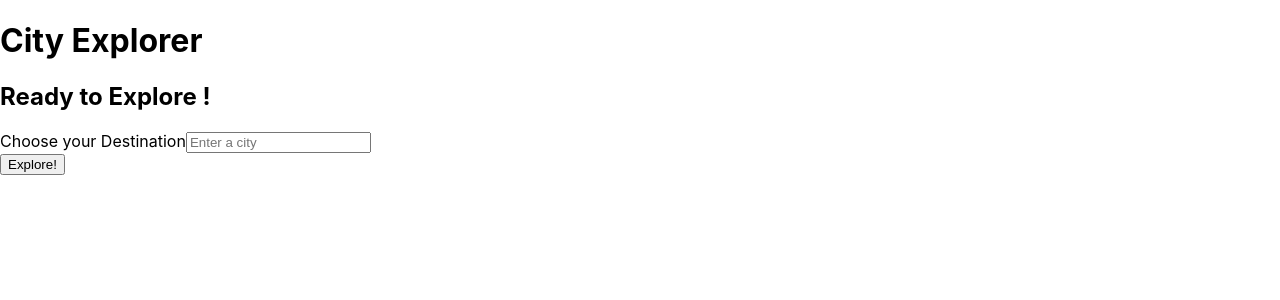
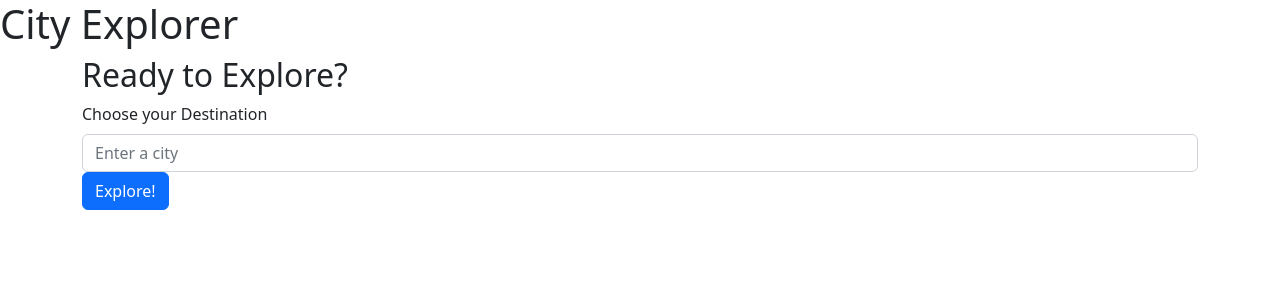
Before and after one commit to chillgatez/city-explorer, a React (Create React App) app in the folder city_explorer/: page / in a window 1280 px wide. Shown: the top 300 px of the page. Built offline with nearby package versions, Linux system fonts and the light colour scheme.

Commit message:
lab 6 close out

```diff
--- a/city_explorer/src/Header.js
+++ b/city_explorer/src/Header.js
@@ -1,4 +1,5 @@
 import React from 'react';
+import 'bootstrap/dist/css/bootstrap.min.css'
 
 
 function Header() {
--- a/city_explorer/src/Main.js
+++ b/city_explorer/src/Main.js
@@ -13,6 +13,7 @@ function Main() {
     const [displayMap, setDisplayMap] = useState(false);
     const [displayError, setDisplayError] = useState(false);
     const [errorMessage, setErrorMessage] = useState('');
+    const [displayForecast, setDisplayForecast] = useState(false);
     const updateCity = (event) => {
         setSearchCity(event.target.value);
     };
@@ -38,7 +39,7 @@ function Main() {
     return (
 
         <Container>
-            <h2>Ready to Explore {displayCity.display_name}!</h2>
+            <h2>Ready to Explore?</h2>
             <SearchForm
                 updateCity={updateCity}
                 retrieveLocData={retrieveLocData}
@@ -51,8 +52,7 @@ function Main() {
                         img_url={`https://maps.locationiq.com/v3/staticmap?key=${process.env.REACT_APP_API_KEY}&center=${displayCity.lat},${displayCity.lon}&size=600x300&format=jpg&zoom=6`}
                         city={displayCity}
                     />
-                    <p>Located at the coordinates of {displayCity.lat}, {displayCity.lon}.</p>
-                    <p>You're journey awaits! </p>
+                    <h3>You're journey awaits! </h3>
                 </div>
             }
         </Container>
--- a/city_explorer/src/SearchForm.js
+++ b/city_explorer/src/SearchForm.js
@@ -1,3 +1,4 @@
+import 'bootstrap/dist/css/bootstrap.min.css'
 import Form from 'react-bootstrap/Form';
 import Button from 'react-bootstrap/Button';
 import Alert from 'react-bootstrap/Alert';
```
